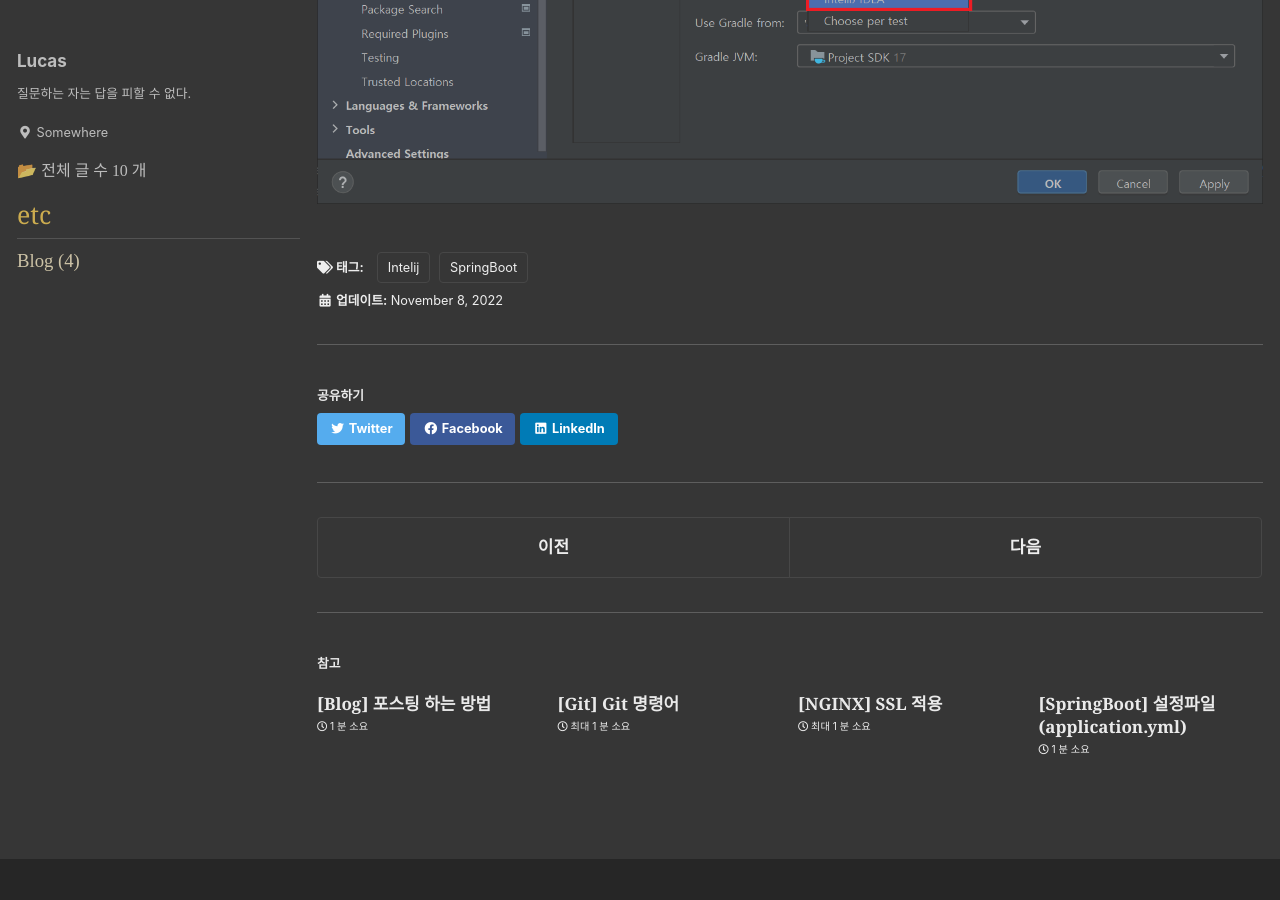
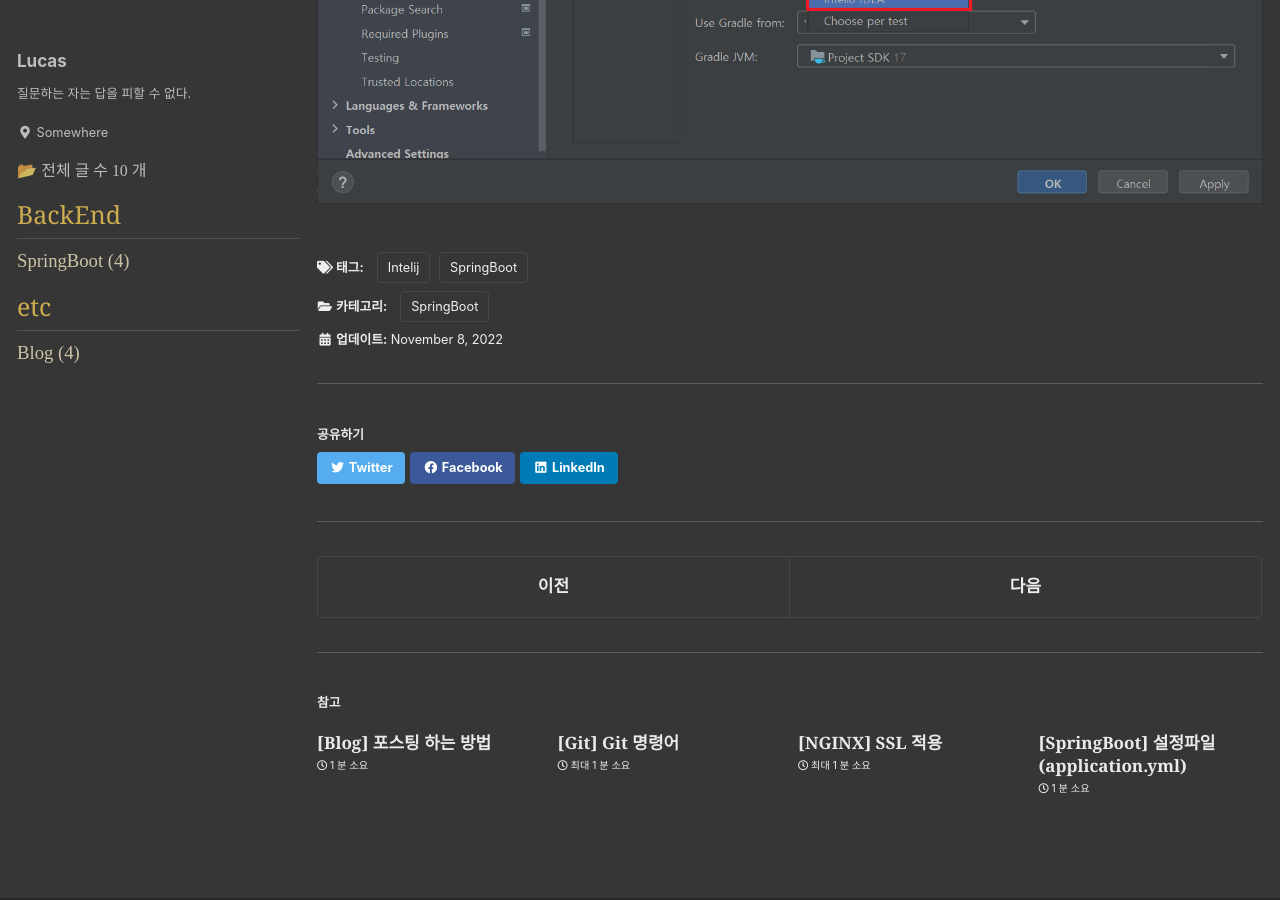
Before and after one commit to yeomseungjun/yeomseungjun.github.io, a Jekyll site: the page built from _posts/SpringBoot/2022-10-25-springboot.md, in a window 1280 px wide and 900 px high, scrolled down 3846 px. Built offline with Jekyll 4.4.1, drawn with Linux system fonts in a browser that asks for light colours; cached includes are drawn as plain includes; some web fonts are replaced.

Commit message:
add categories

```diff
--- a/_includes/nav_list_main
+++ b/_includes/nav_list_main
@@ -6,6 +6,16 @@
   <ul class="nav__items" id="category_tag_menu">
       <li>
             📂 <span style="font-family:'KyoboHand';">전체 글 수</style> <span style="font-family:'Coming Soon';">{{sum}}</style> <span style="font-family:'KyoboHand';">개</style>
+      </li>
+      <li>
+        <span class="nav__sub-title">BackEnd</span>
+            <ul>
+                {% for category in site.categories %}
+                    {% if category[0] == "SpringBoot" %}
+                        <li><a href="/categories/spring-boot" class="">SpringBoot ({{category[1].size}})</a></li>
+                    {% endif %}
+                {% endfor %}
+            </ul>
       </li>
       <li>
         <span class="nav__sub-title">etc</span>
--- a/_posts/SpringBoot/2022-10-25-springboot.md
+++ b/_posts/SpringBoot/2022-10-25-springboot.md
@@ -1,7 +1,7 @@
 ---
 title:  "[SpringBoot] 환경설정"
 excerpt: ""
-ategories:
+categories:
   - SpringBoot
 tags:
   - [SpringBoot, Intelij]
```
Also changed, not shown: _pages/categories/category-spring-boot.md (added, +14 -0 lines), _posts/SpringBoot/2022-10-27-build.md (+1 -1 lines), _posts/SpringBoot/2022-10-27-spring-web-contents.md (+1 -1 lines), _posts/SpringBoot/2022-10-28-spring-boot-config.md (+1 -1 lines).
